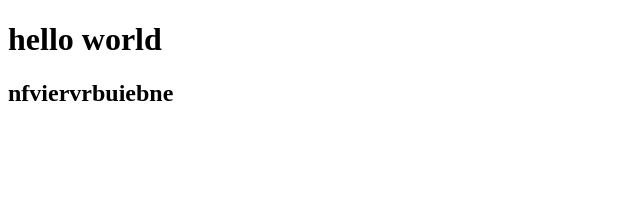
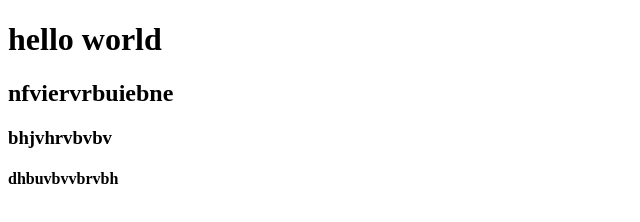
Before and after one commit to Uzair2210/github, a plain HTML site: page index.html in a window 1280 px wide. Shown: the whole page, without its empty margins (0-640 px from the left). Drawn offline with Linux system fonts and the light colour scheme.

Commit message:
h3 and h4

```diff
--- a/index.html
+++ b/index.html
@@ -8,5 +8,7 @@
 <body>
     <h1>hello world</h1>
     <h2>nfviervrbuiebne</h2>
+    <h3>bhjvhrvbvbv</h3>
+    <h4>dhbuvbvvbrvbh</h4>
 </body>
 </html>
```
